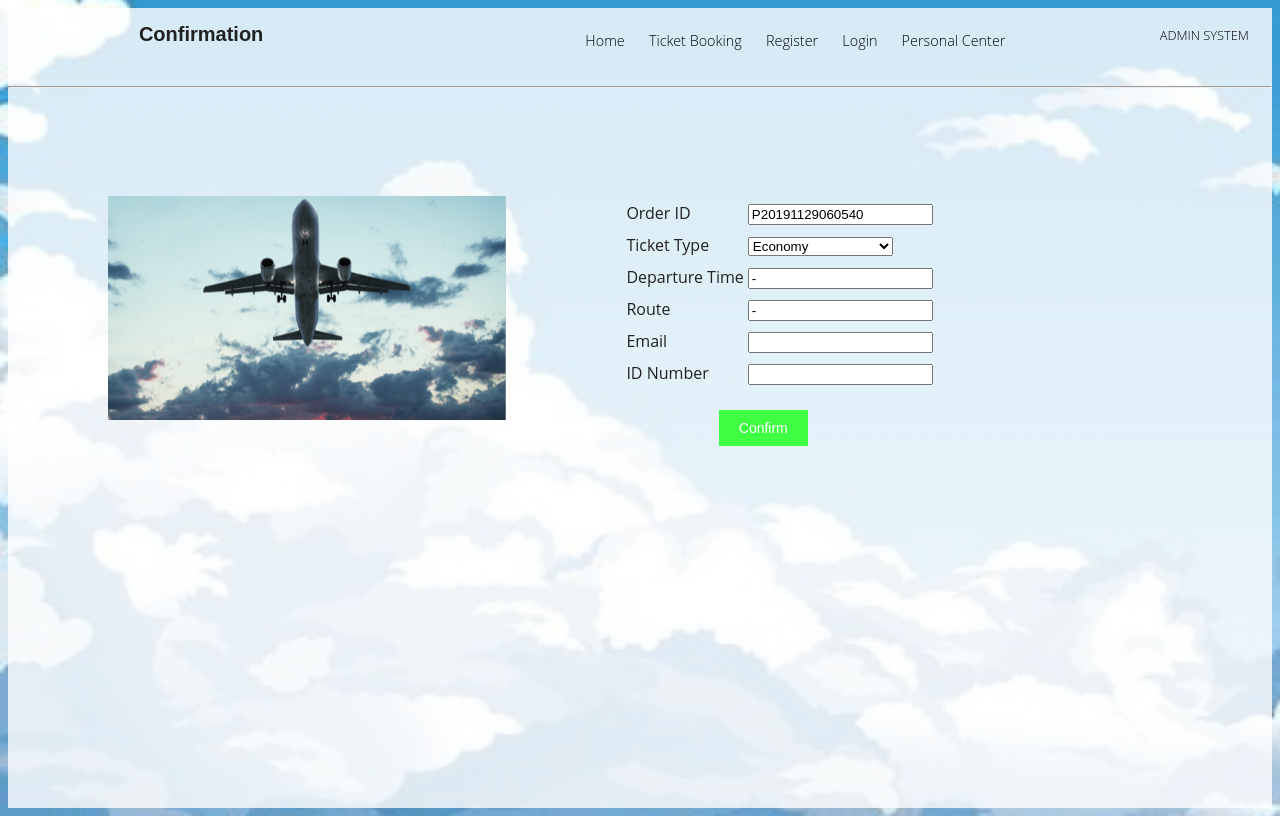
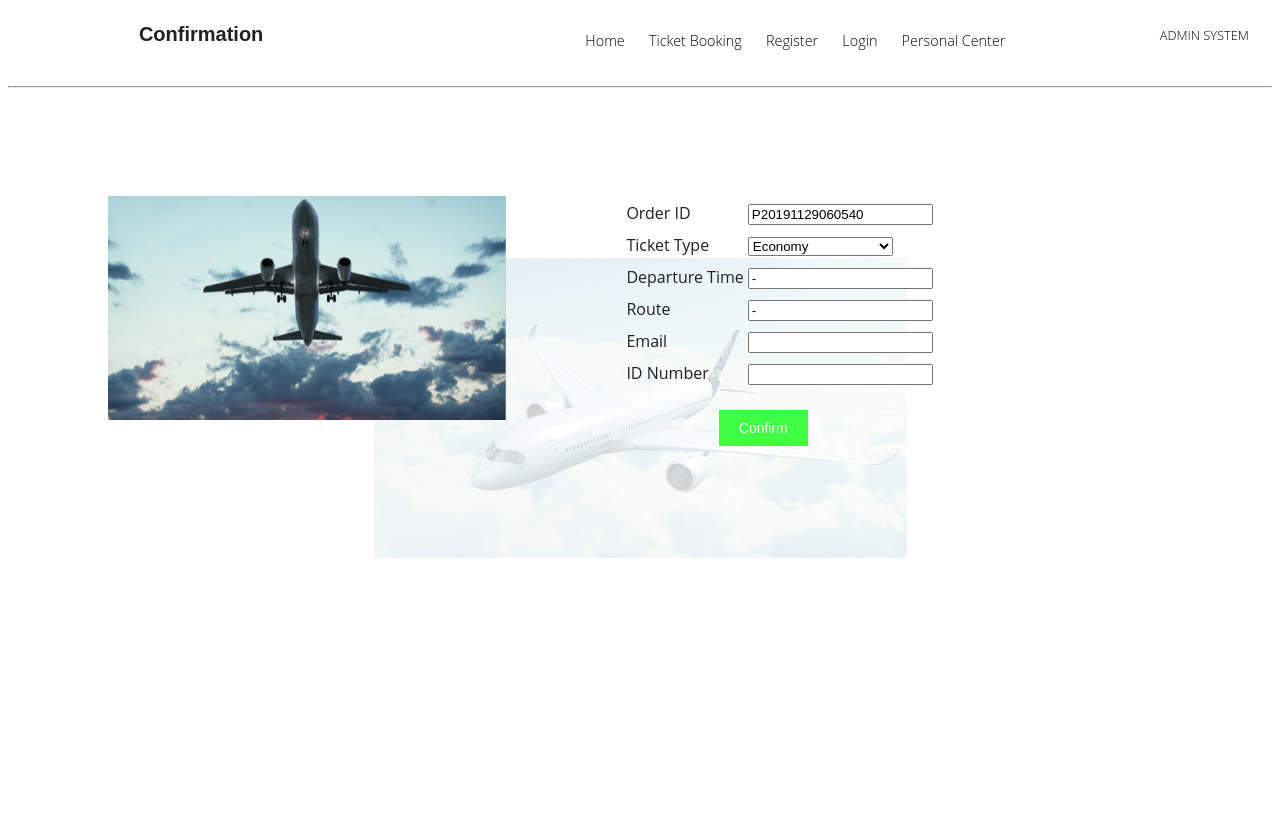
Before and after one commit to 2nc/Airticket, a Flask app: page /order/1 in a window 1280 px wide. Run offline with Flask 2, Linux system fonts and the light colour scheme; a user stored in the database is signed in; data that the repository does not hold is empty.

Commit message:
change bg

```diff
--- a/app/static/web_style.css
+++ b/app/static/web_style.css
@@ -1,6 +1,6 @@
 
 body{
-    background: url('1.jpg') no-repeat 0px 0px;
+    background: url('4.jpg') no-repeat;
 	font-family: 'Open Sans', sans-serif;
 	background-attachment: fixed;
     background-position: center;
```
